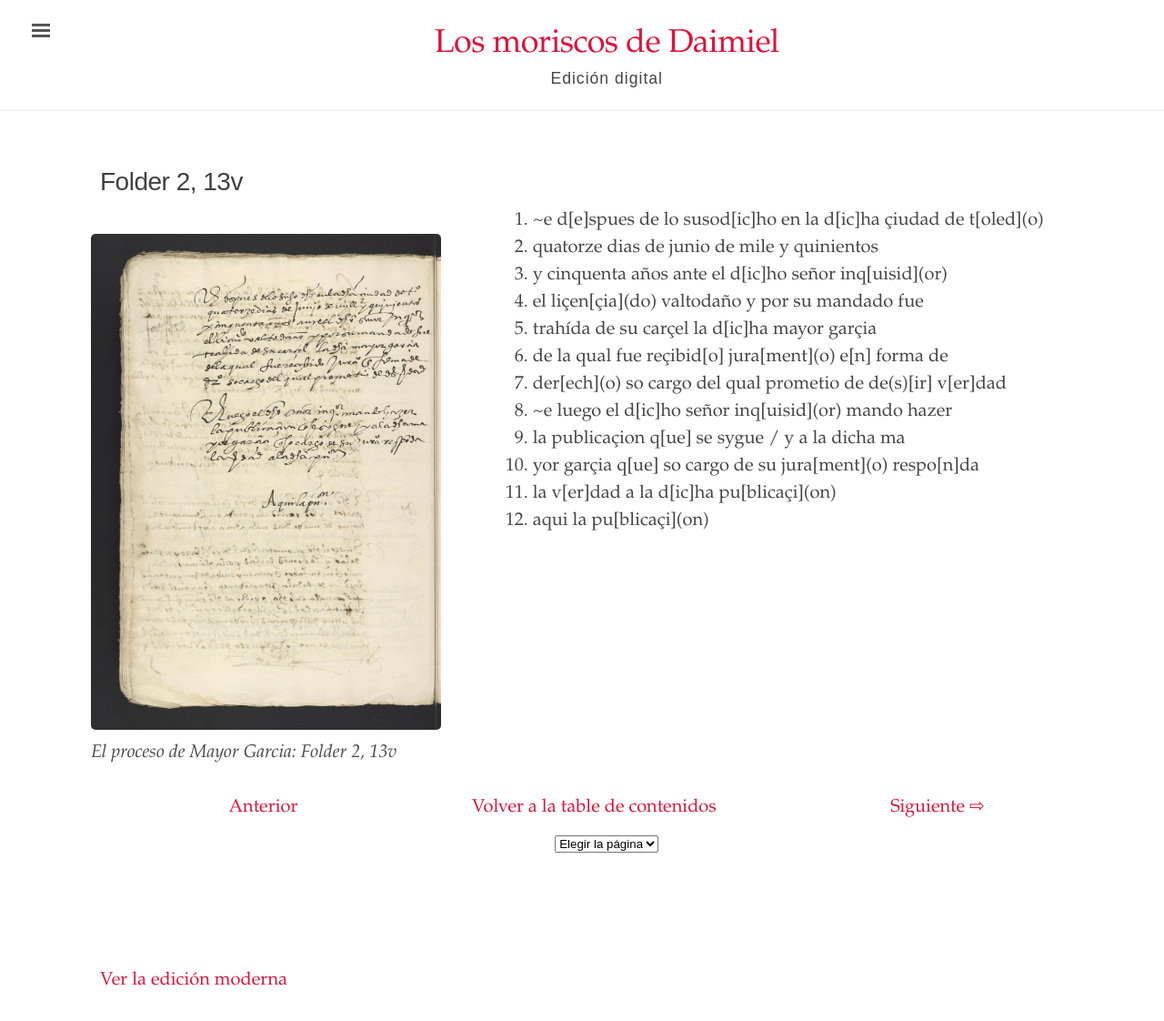
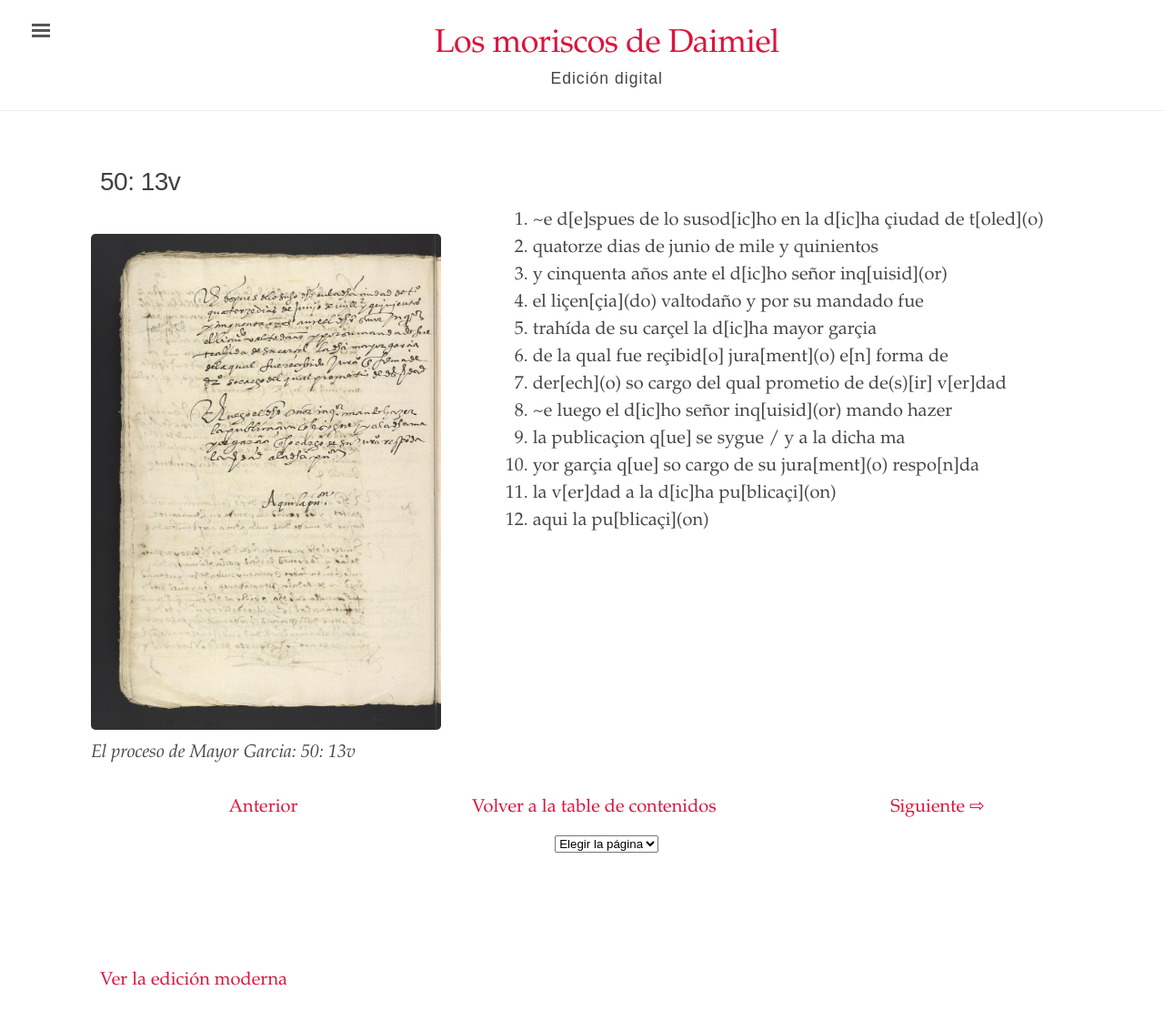
Before and after one commit to digbmc/moriscos-daimel, a Jekyll site: the page built from _texts/folder-2-13v.md, in a window 1280 px wide and 1172 px high. Shown: the top 1122 px of the window at 91% size. Built offline with Jekyll 4.4.1, drawn with Linux system fonts in a browser that asks for light colours.

Commit message:
Update folder-2-13v.md

```diff
--- a/_texts/folder-2-13v.md
+++ b/_texts/folder-2-13v.md
@@ -1,6 +1,6 @@
 ---
 layout: manuscrito
-title: Folder 2, 13v
+title: "50: 13v"
 image: /assets/images/Folder_2_13v.jpg
 body_class: wide-page
 order: 26
```
